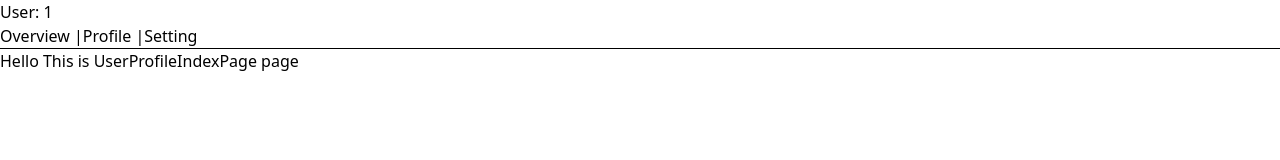
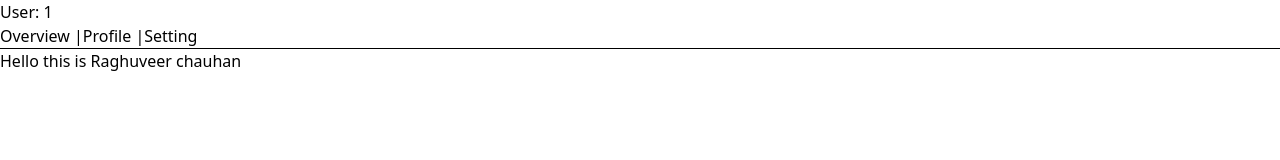
Before and after one commit to Raghuveer842958/NextJs-Demo, a Next.js app: page /user/1 in a window 1280 px wide. Shown: the top 160 px of the page. Built offline with nearby package versions, Linux system fonts and the light colour scheme.

Commit message:
learn app router

```diff
--- a/src/app/user/[username]/page.js
+++ b/src/app/user/[username]/page.js
@@ -4,7 +4,7 @@ export default function UserProfileIndexPage({ params }) {
   console.log("params is :", params?.username);
   return (
     <>
-      <h1>Hello This is UserProfileIndexPage page</h1>
+      <h1>Hello this is Raghuveer chauhan</h1>
     </>
   );
 }
```
